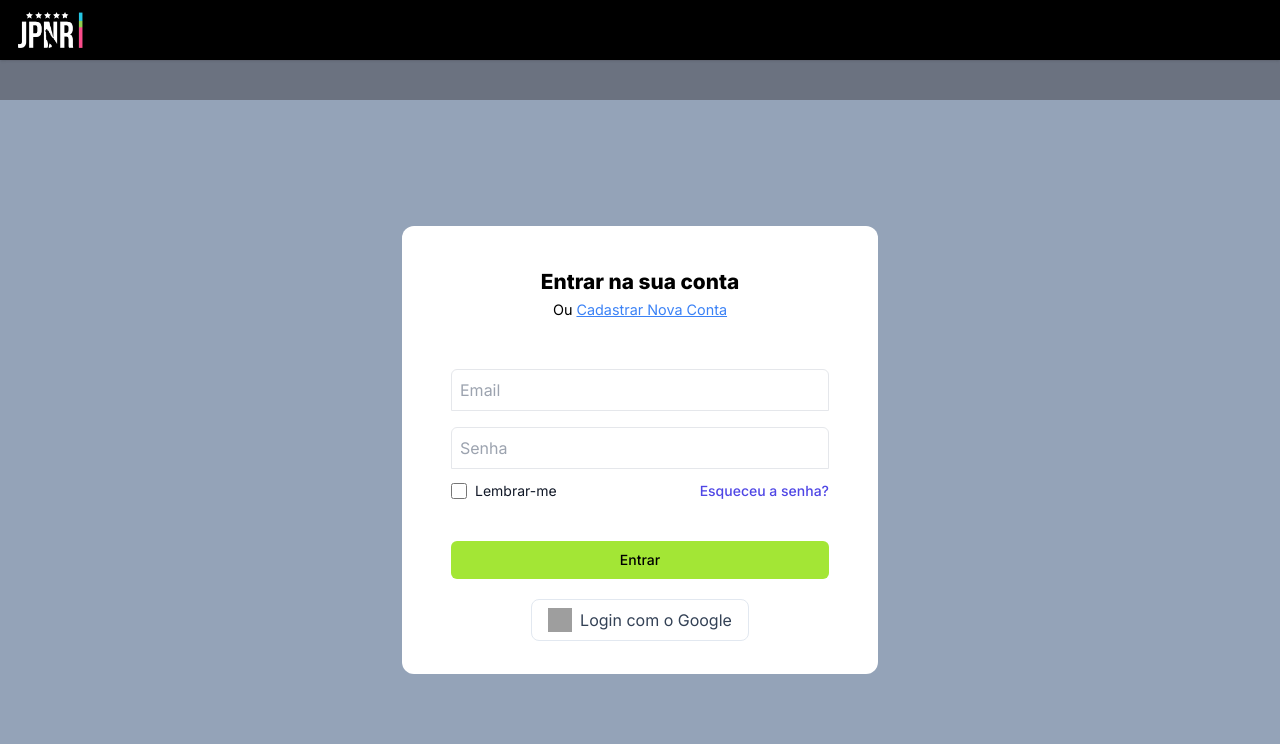
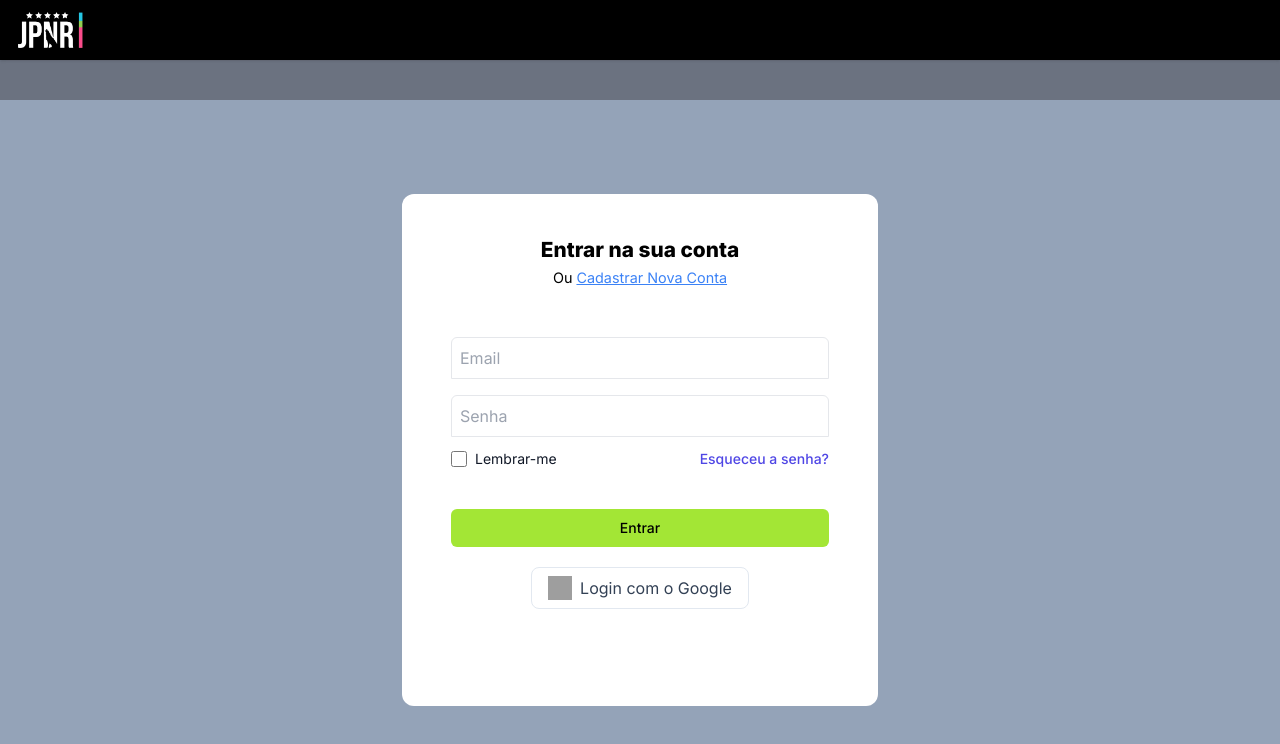
Before and after one commit to GuilhermeSSx/erp-gestao-despesas, a Next.js app: page / in a window 1280 px wide. Shown: the top 744 px of the page. Built offline with nearby package versions, Linux system fonts and the light colour scheme; no server answers; grey boxes are pictures that could not be loaded.

Commit message:
erro login

```diff
--- a/src/app/(auth-routes)/page.tsx
+++ b/src/app/(auth-routes)/page.tsx
@@ -6,39 +6,36 @@ import { useRouter } from "next/navigation";
 import { SyntheticEvent, useState } from "react";
 
 export default function Login() {
+  const [email, setEmail] = useState<string>('');
+  const [password, setPassword] = useState<string>('');
+  const [error, setError] = useState<string | null>(null);
 
-  const [email, setEmail] = useState<string>('')
-  const [password, setPassword] = useState<string>('')
-
-  const router = useRouter()
+  const router = useRouter();
 
   async function handleSubmit(event: SyntheticEvent) {
-    event.preventDefault()
+    event.preventDefault();
 
     const result = await signIn('credentials', {
       email,
       password,
       redirect: false
-    })
+    });
 
     if (result?.error) {
-      console.log(result)
-      return
+      setError("Login falhou. Verifique suas credenciais.");
+      return;
     }
 
-    router.replace('/modulos')
+    router.replace('/modulos');
     window.location.reload(); // Recarrega a página após o redirecionamento
   }
 
-
-
-
   return (
-    <main className=' fixed h-[calc(100vh-100px)] w-screen bg-slate-400 flex justify-center items-center px-4'>
-
-      <div className=' px-24 sm:px-28 max-w-[100%] h-[28rem] bg-[#ffffff] rounded-xl flex flex-col items-center'>
+    <main className='fixed h-[calc(100vh-100px)] w-screen bg-slate-400 flex justify-center items-center px-4'>
+      <div className='px-24 sm:px-28 max-w-[100%] h-[32rem] bg-[#ffffff] rounded-xl flex flex-col items-center'>
         <h2 className='text-[1.3rem] font-extrabold mt-10 text-center bg-black bg-clip-text text-transparent'>Entrar na sua conta</h2>
-        <p className=' text-[0.9rem] mt-[0.13rem] text-center'>Ou
+        <p className='text-[0.9rem] mt-[0.13rem] text-center'>
+          Ou
           <Link className='ml-1 text-blue-500 hover:text-black underline' href={'/cadastro'}>
             Cadastrar Nova Conta
           </Link>
@@ -55,7 +52,7 @@ export default function Login() {
               block border w-full px-2 py-2 mt-12 rounded-t-md'
               placeholder='Email'
               onChange={(event) => setEmail(event.target.value)}
-              />
+            />
           </div>
           <div>
             <input
@@ -81,11 +78,17 @@ export default function Login() {
             </div>
           </div>
 
+          {error && (
+            <div className="text-red-500 text-sm mt-8 flex justify-center">
+              {error}
+            </div>
+          )}
+
           <div className='mt-10'>
             <button
               type='submit'
               className='group relative w-full flex justify-center py-2 px-4 border border-transparent
-            text-sm font-medium rounded-md bg-lime-400 hover:bg-lime-500 hover:scale-[1.02] transition duration-300'>Entrar</button>
+              text-sm font-medium rounded-md bg-lime-400 hover:bg-lime-500 hover:scale-[1.02] transition duration-300'>Entrar</button>
           </div>
         </form>
 
@@ -94,9 +97,7 @@ export default function Login() {
           <img className="w-6 h-6" src="https://www.svgrepo.com/show/475656/google-color.svg" loading="lazy" alt="google logo" />
           <span>Login com o Google</span>
         </button>
-
-
       </div>
     </main>
-  )
+  );
 }
```
